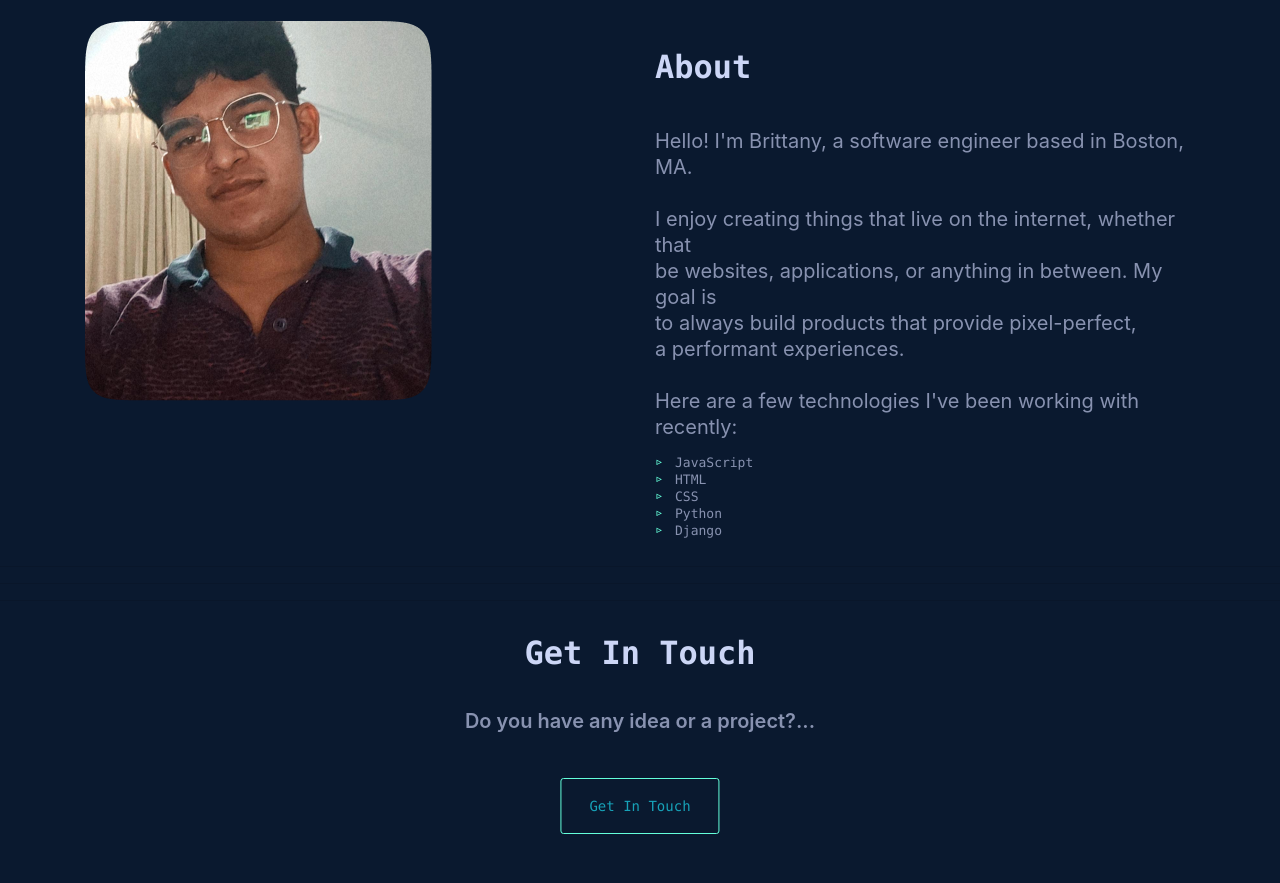
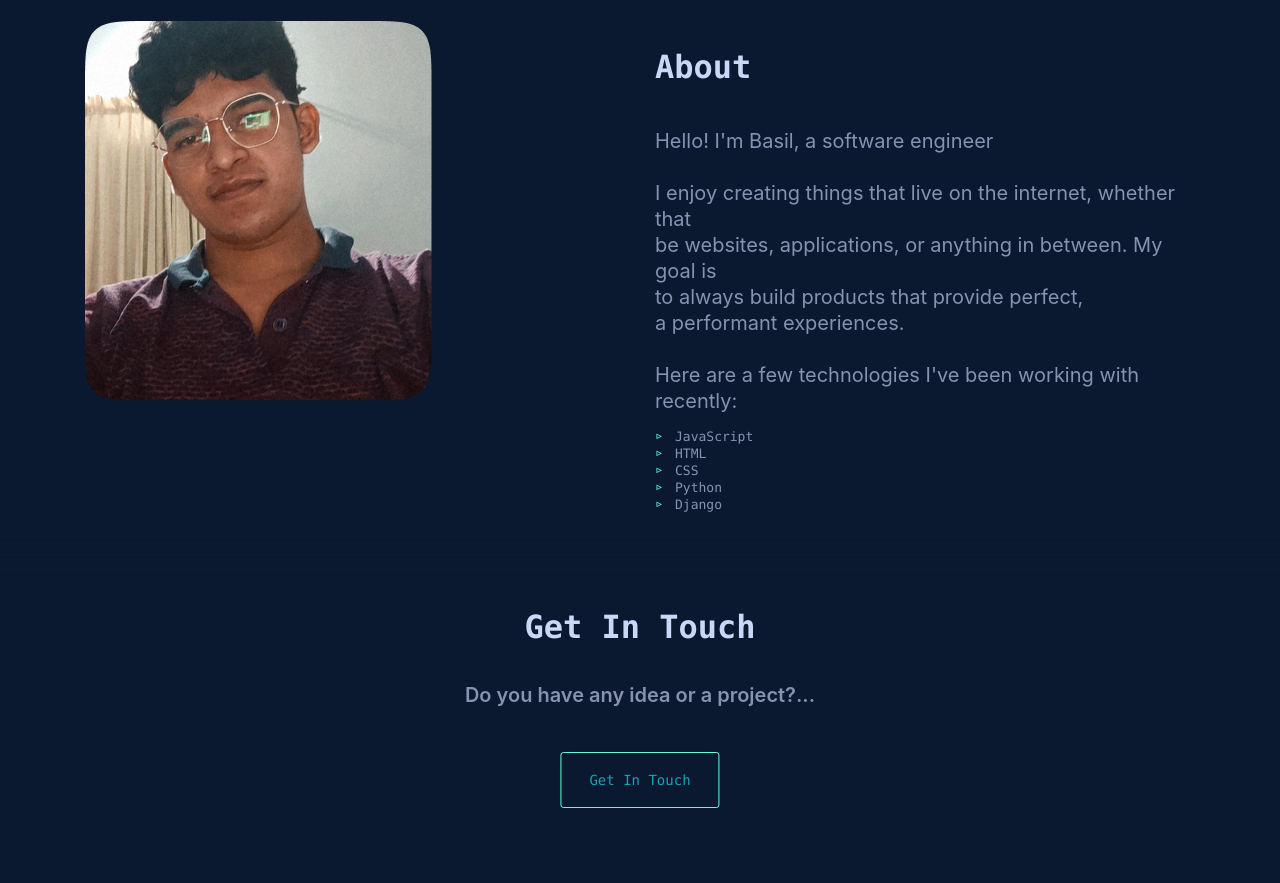
Before and after one commit to basilaslam/Basilaslam, a plain HTML site: page index.html in a window 1280 px wide. Shown: the part 920-1803 px from the top of the page. Drawn offline with nearby package versions, Linux system fonts and the light colour scheme.

Commit message:
Virsion 1.02

```diff
--- a/index.html
+++ b/index.html
@@ -71,11 +71,11 @@
             </div>
             <div class="col-md-6">
               <h2 class="sub-heading smname animate__animated animate__fadeIn" >About</h2>
-              <p class="cmn-text animate__animated animate__fadeIn">Hello! I'm Brittany, a software engineer based in Boston, MA.
+              <p class="cmn-text animate__animated animate__fadeIn">Hello! I'm Basil, a software engineer
                 <br>
                 <br>
 
-                I enjoy creating things that live on the internet, whether that <br> be websites, applications, or anything in between. My goal is <br> to always build products that provide pixel-perfect, <br>a performant experiences.
+                I enjoy creating things that live on the internet, whether that <br> be websites, applications, or anything in between. My goal is <br> to always build products that provide perfect, <br>a performant experiences.
                 <br>
                 <br>
 
```
